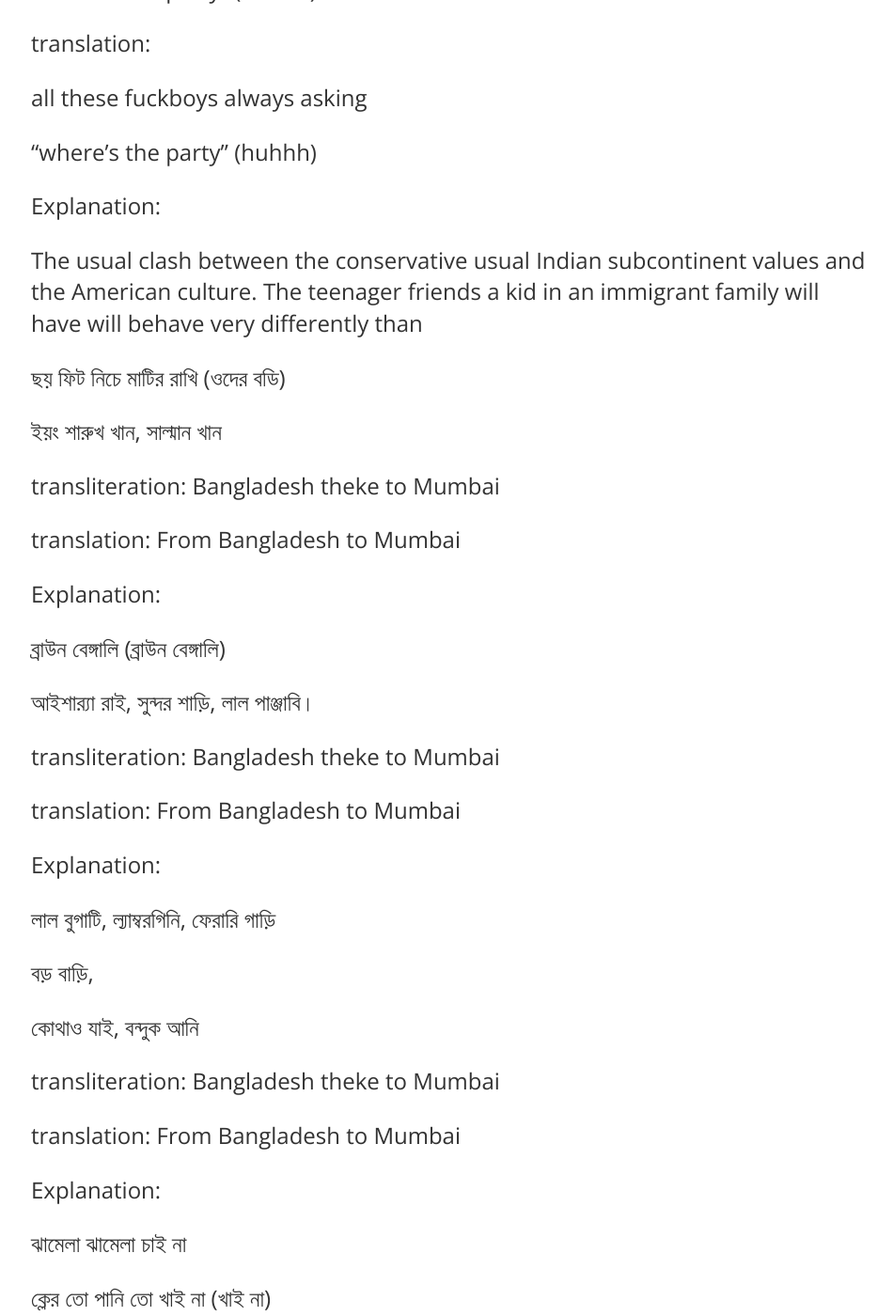
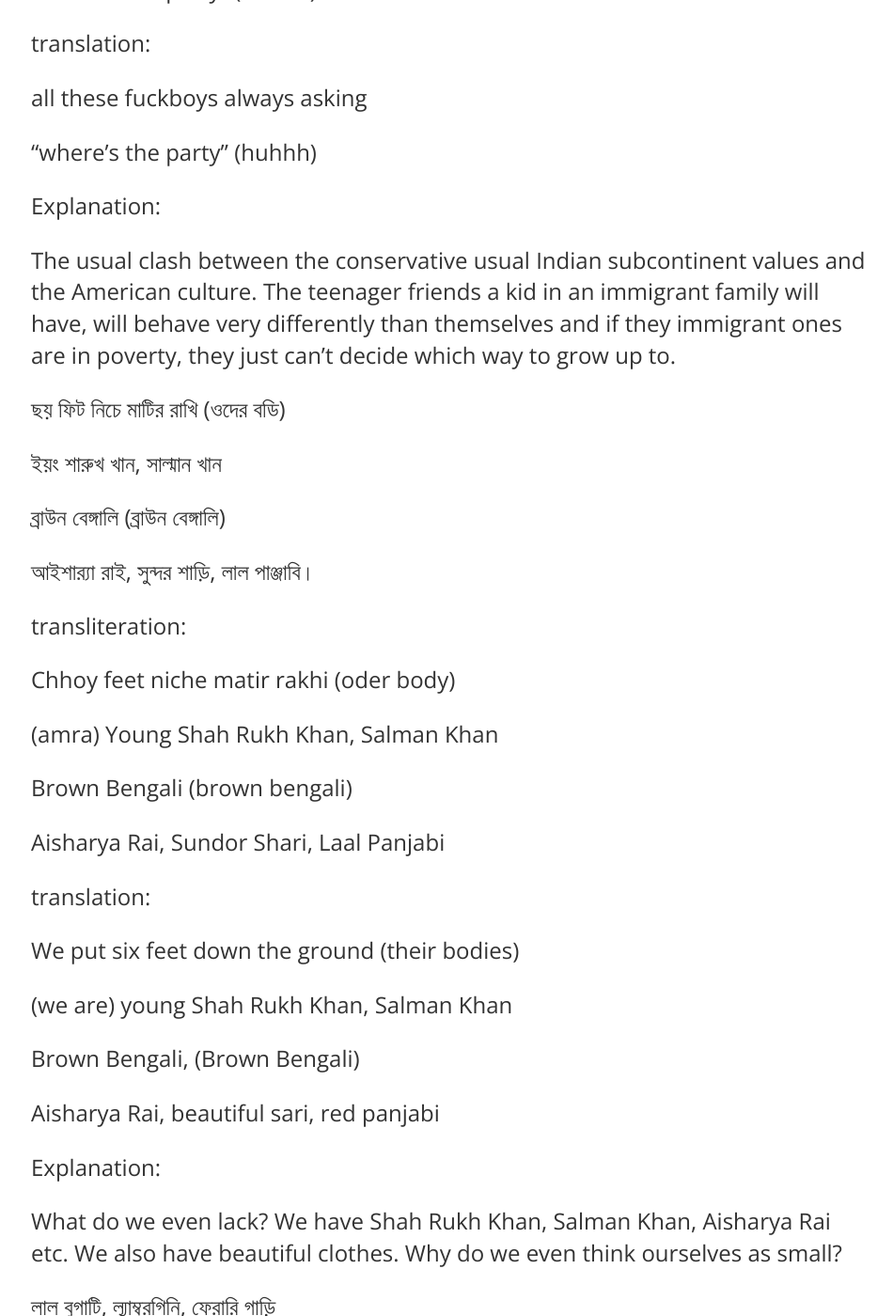
Before and after one commit to damnArin/damnArin.github.io, a Jekyll site: the page built from _posts/2020-06-28-Bhanga Bangla - Bangla Hiphop - Mumble Rap.md, in a window 1280 px wide and 1400 px high, scrolled down 24866 px. Shown: the whole window at 94% size, without its empty margins (159-1109 px from the left). Built offline with Jekyll 4.4.1, drawn with Linux system fonts in a browser that asks for light colours; comment, search, counter and statistics services are not loaded; some of the changed text lies outside the part shown.

Commit message:
Update 2020-06-28-Bhanga Bangla - Bangla Hiphop - Mumble Rap.md

```diff
--- a/_posts/2020-06-28-Bhanga Bangla - Bangla Hiphop - Mumble Rap.md
+++ b/_posts/2020-06-28-Bhanga Bangla - Bangla Hiphop - Mumble Rap.md
@@ -794,31 +794,40 @@
 
 Explanation:
 
-The usual clash between the conservative usual Indian subcontinent values and the American culture. The teenager friends a kid in an immigrant family will have will behave very differently than
+The usual clash between the conservative usual Indian subcontinent values and the American culture. The teenager friends a kid in an immigrant family will have, will behave very differently than themselves and if they immigrant ones are in poverty, they just can't decide which way to grow up to.
 
 
 ছয় ফিট নিচে মাটির রাখি (ওদের বডি)
 
 ইয়ং শারুখ খান, সাল্মান খান
 
-transliteration: Bangladesh theke to Mumbai
-
-translation: From Bangladesh to Mumbai
-
-Explanation:
-
-
-
 ব্রাউন বেঙ্গালি (ব্রাউন বেঙ্গালি)
 
 আইশার‍্যা রাই, সুন্দর শাড়ি, লাল পাঞ্জাবি।
 
-transliteration: Bangladesh theke to Mumbai
+transliteration:
 
-translation: From Bangladesh to Mumbai
+Chhoy feet niche matir rakhi (oder body)
+
+(amra) Young Shah Rukh Khan, Salman Khan
+
+Brown Bengali (brown bengali)
+
+Aisharya Rai, Sundor Shari, Laal Panjabi
+
+translation:
+
+We put six feet down the ground (their bodies)
+
+(we are) young Shah Rukh Khan, Salman Khan
+
+Brown Bengali, (Brown Bengali)
+
+Aisharya Rai, beautiful sari, red panjabi
 
 Explanation:
 
+What do we even lack? We have Shah Rukh Khan, Salman Khan, Aisharya Rai etc. We also have beautiful clothes. Why do we even think ourselves as small?
 
 
 লাল বুগাটি, ল্যাম্বরগিনি, ফেরারি গাড়ি
@@ -827,24 +836,44 @@
 
 কোথাও যাই, বন্দুক আনি
 
-transliteration: Bangladesh theke to Mumbai
+transliteration:
 
-translation: From Bangladesh to Mumbai
+laal Bugati, Lamborghini, Ferrari gaari
+
+boro baari
+
+kothao jaai, bonduk aani
+
+translation:
+
+Red Bugati, Lamborghini, Ferrari car
+
+I go anywhere, I carry guns
 
 Explanation:
 
+Continuing from previous para, it just means don't think yourself small.
 
 
 ঝামেলা ঝামেলা চাই না
 
 ক্লের তো পানি তো খাই না (খাই না)
 
-transliteration: Bangladesh theke to Mumbai
+transliteration:
 
-translation: From Bangladesh to Mumbai
+Jhamela Jhamela chai naa
+
+Koler to paani to khai na (khai na)
+
+translation:
+
+I don't want any nuissance.
+
+I don't drink tap water. ( I don't)
 
 Explanation:
 
+I am not an anybody. I am someone special. I don't mind general people and their thoughts (tap water).
 
 
 আমাদের মেয়ে তো finer
```
